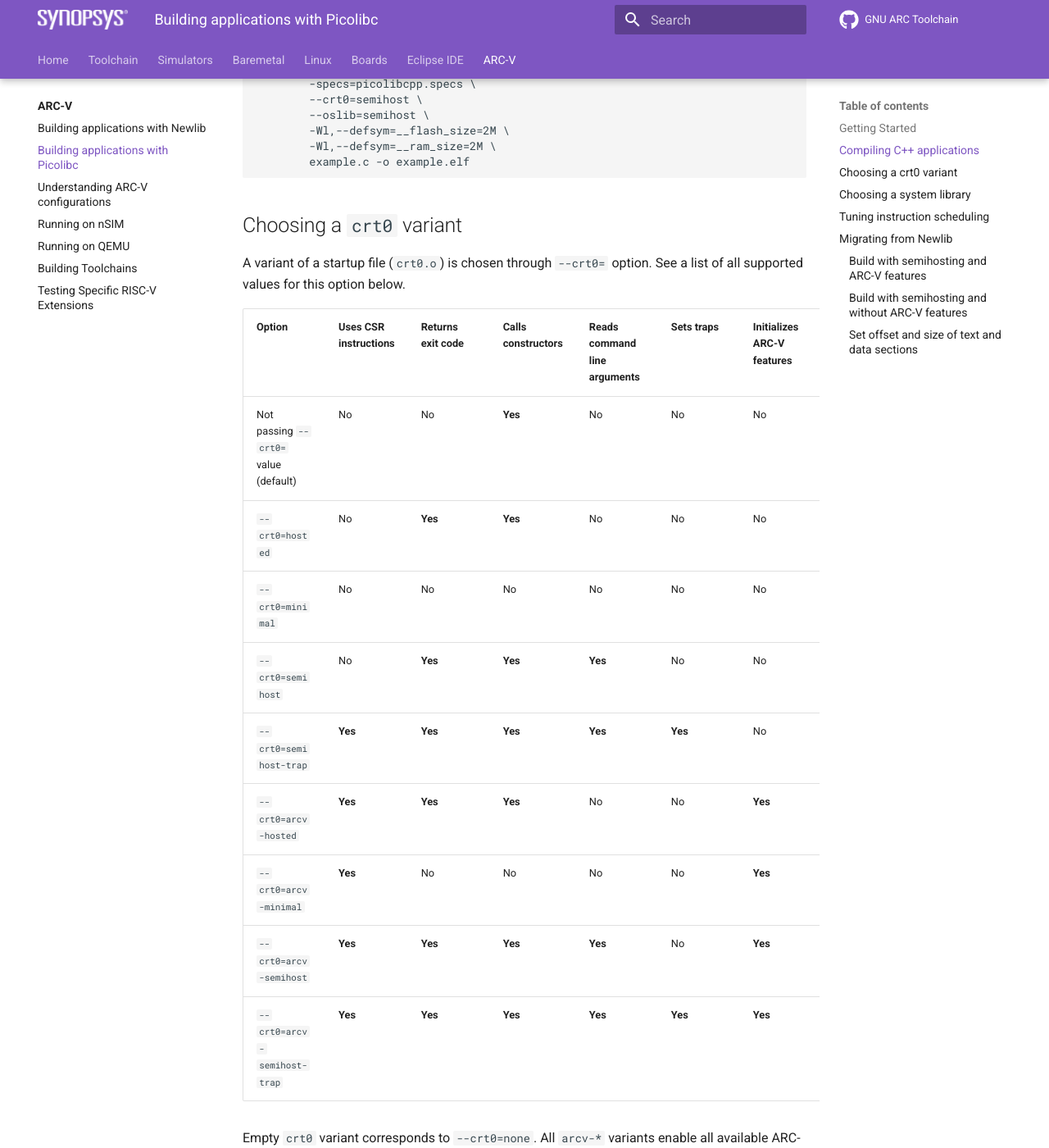
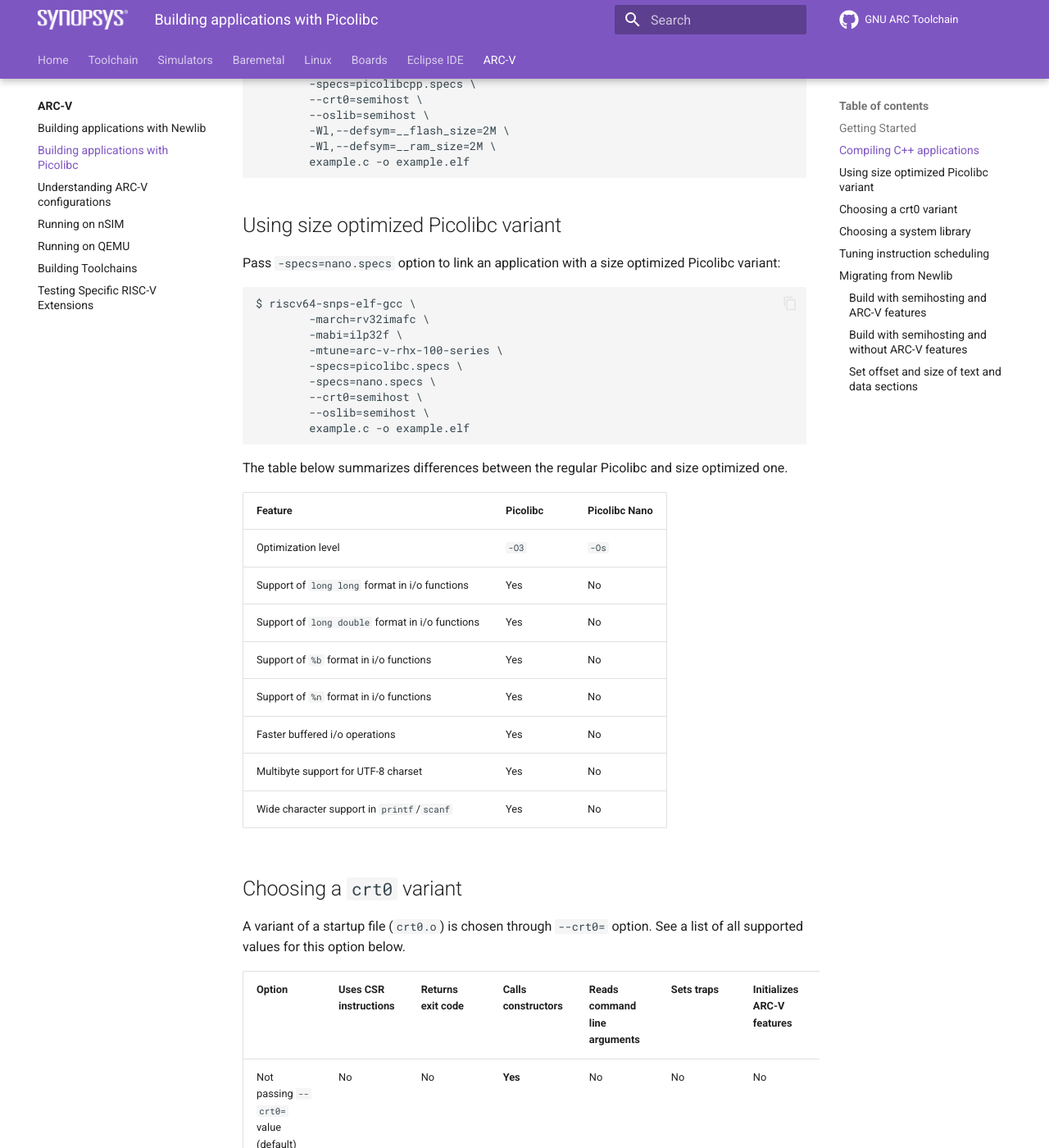
Before and after one commit to foss-for-synopsys-dwc-arc-processors/documentation, an MkDocs documentation site: the page built from docs/arcv/building-picolibc.md, in a window 1280 px wide and 1400 px high, scrolled down 2339 px. Shown: the whole window at 82% size. Built offline with MkDocs 1.6.1 and Material for MkDocs 9.7.7, drawn with Linux system fonts in a browser that asks for light colours; comment, search, counter and statistics services are not loaded; the version menu is left out.

Commit message:
arcv: Add a section about Picolibc Nano
Signed-off-by: Yuriy Kolerov <ykolerov@synopsys.com>

````diff
--- a/docs/arcv/building-picolibc.md
+++ b/docs/arcv/building-picolibc.md
@@ -112,6 +112,37 @@
         -Wl,--defsym=__ram_size=2M \
         example.c -o example.elf
 ```
+
+## Using size optimized Picolibc variant
+
+Pass `-specs=nano.specs` option to link an application with a
+size optimized Picolibc variant:
+
+```
+$ riscv64-snps-elf-gcc \
+        -march=rv32imafc \
+        -mabi=ilp32f \
+        -mtune=arc-v-rhx-100-series \
+        -specs=picolibc.specs \
+        -specs=nano.specs \
+        --crt0=semihost \
+        --oslib=semihost \
+        example.c -o example.elf
+```
+
+The table below summarizes differences between the regular Picolibc
+and size optimized one.
+
+| Feature                                          | Picolibc | Picolibc Nano |
+|--------------------------------------------------|----------|---------------|
+| Optimization level                               | `-O3`    | `-Os`         |
+| Support of `long long` format in i/o functions   | Yes      | No            |
+| Support of `long double` format in i/o functions | Yes      | No            |
+| Support of `%b` format in i/o functions          | Yes      | No            |
+| Support of `%n` format in i/o functions          | Yes      | No            |
+| Faster buffered i/o operations                   | Yes      | No            |
+| Multibyte support for UTF-8 charset              | Yes      | No            |
+| Wide character support in `printf`/`scanf`       | Yes      | No            |
 
 ## Choosing a `crt0` variant
 
````
